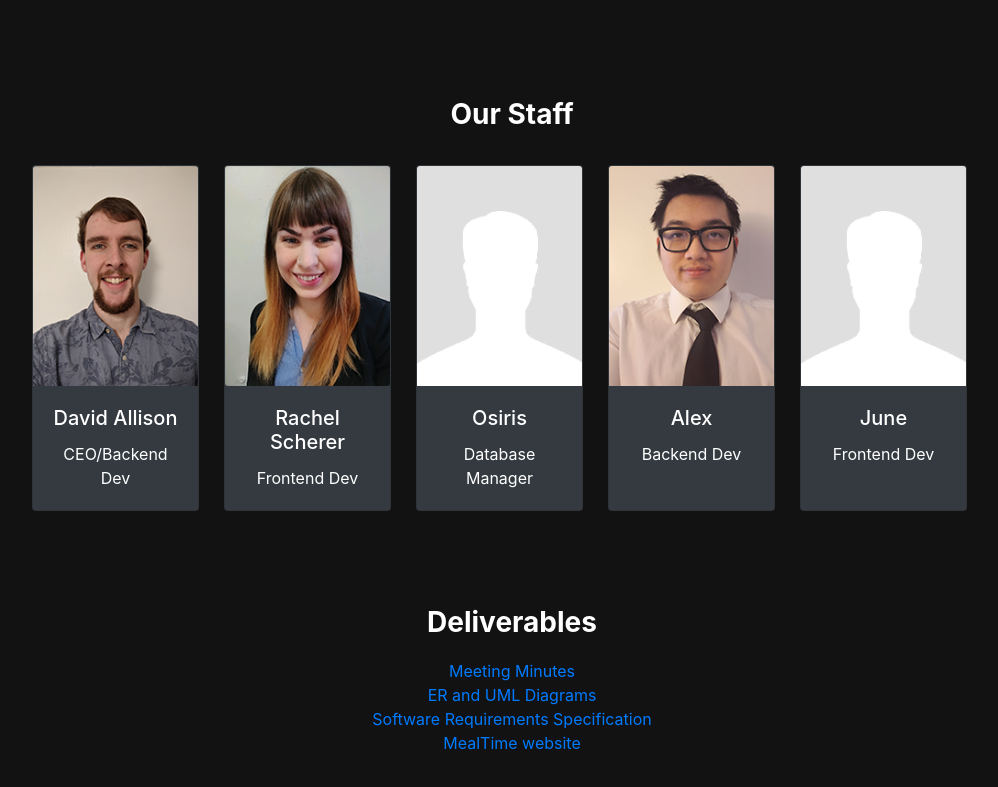
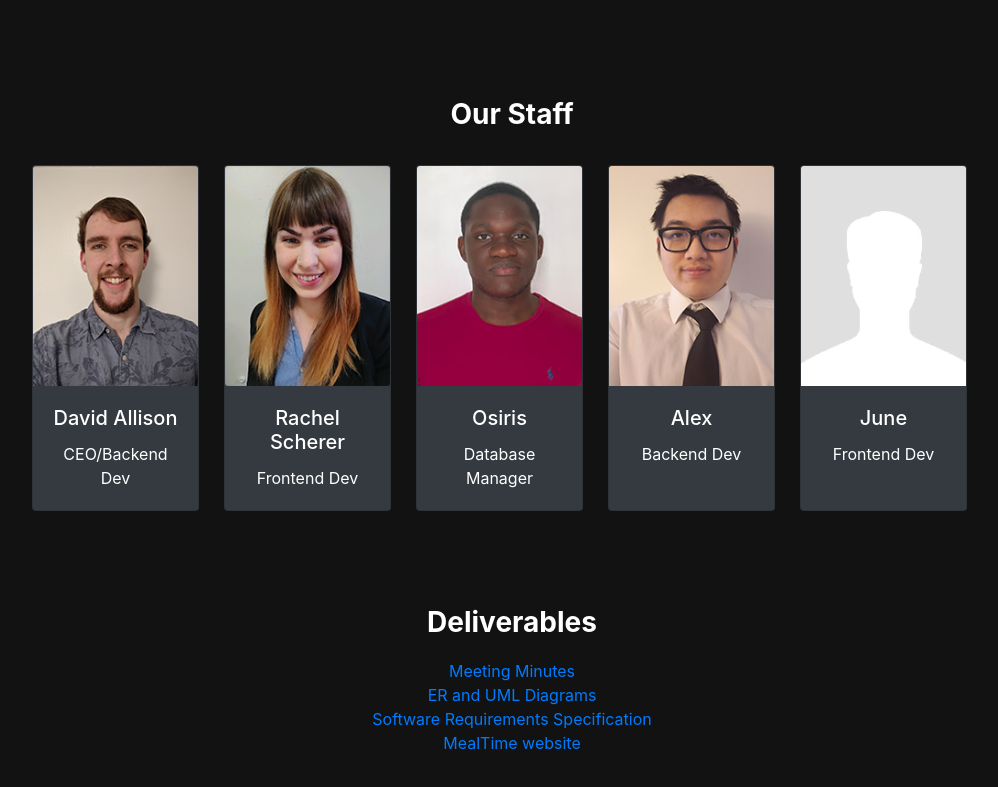
Before and after one commit to rachelscherer/kodeopwebsite, a React (Create React App) app: page / in a window 1280 px wide. Shown: the part 1086-1873 px from the top of the page, without its empty margins (128-1126 px from the left). Built offline with nearby package versions, Linux system fonts and the light colour scheme.

Commit message:
Added image, changed formatting

```diff
--- a/src/App.css
+++ b/src/App.css
@@ -43,7 +43,7 @@
 }
 
 .card{
-  margin: 25px 25px 25px 0;
+  margin: 30px auto;
   width: 180px;
 }
 
@@ -66,4 +66,9 @@
   .staffholder{
     display: flex;
   }
+
+  .card{
+    margin: 25px 25px 25px 0;
+    width: 180px;
+  }
 }
--- a/src/App.js
+++ b/src/App.js
@@ -6,6 +6,7 @@ import stock_startup from "./assets/stockimage_startup.png";
 import rachel from "./assets/rachel.png";
 import david from "./assets/david.png";
 import alex from "./assets/alex.png";
+import osiris from "./assets/osiris.png"
 import defaultpic from "./assets/default.png";
 import "./App.css";
 
@@ -81,7 +82,7 @@ function App() {
             </Card.Body>
           </Card>
           <Card className="card" bg="dark" text="white">
-            <Card.Img variant="top" src={defaultpic} />
+            <Card.Img variant="top" src={osiris} />
             <Card.Body>
               <Card.Title>Osiris</Card.Title>
               <Card.Text>Database Manager</Card.Text>
```
Also changed, not shown: src/assets/osiris.png (added).
